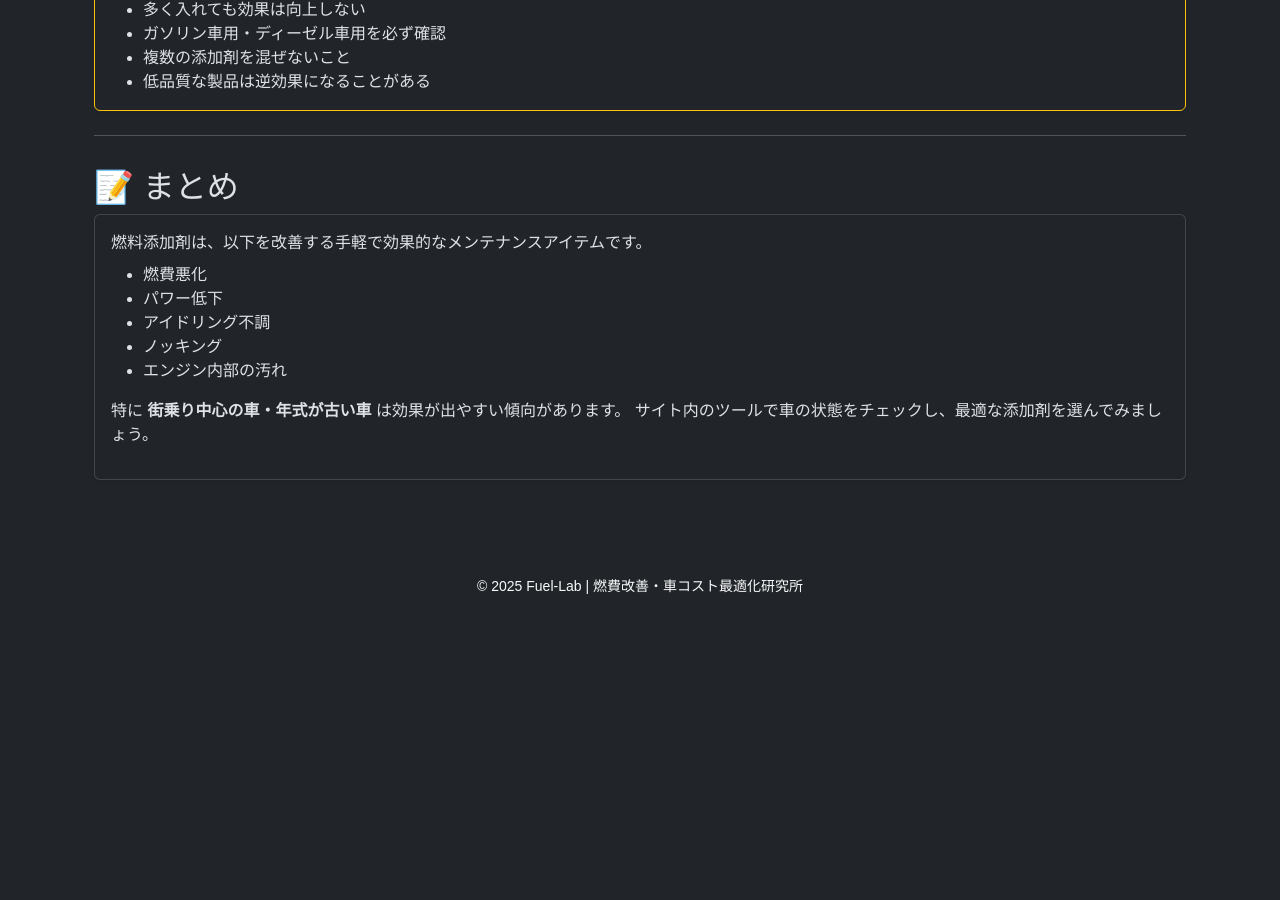
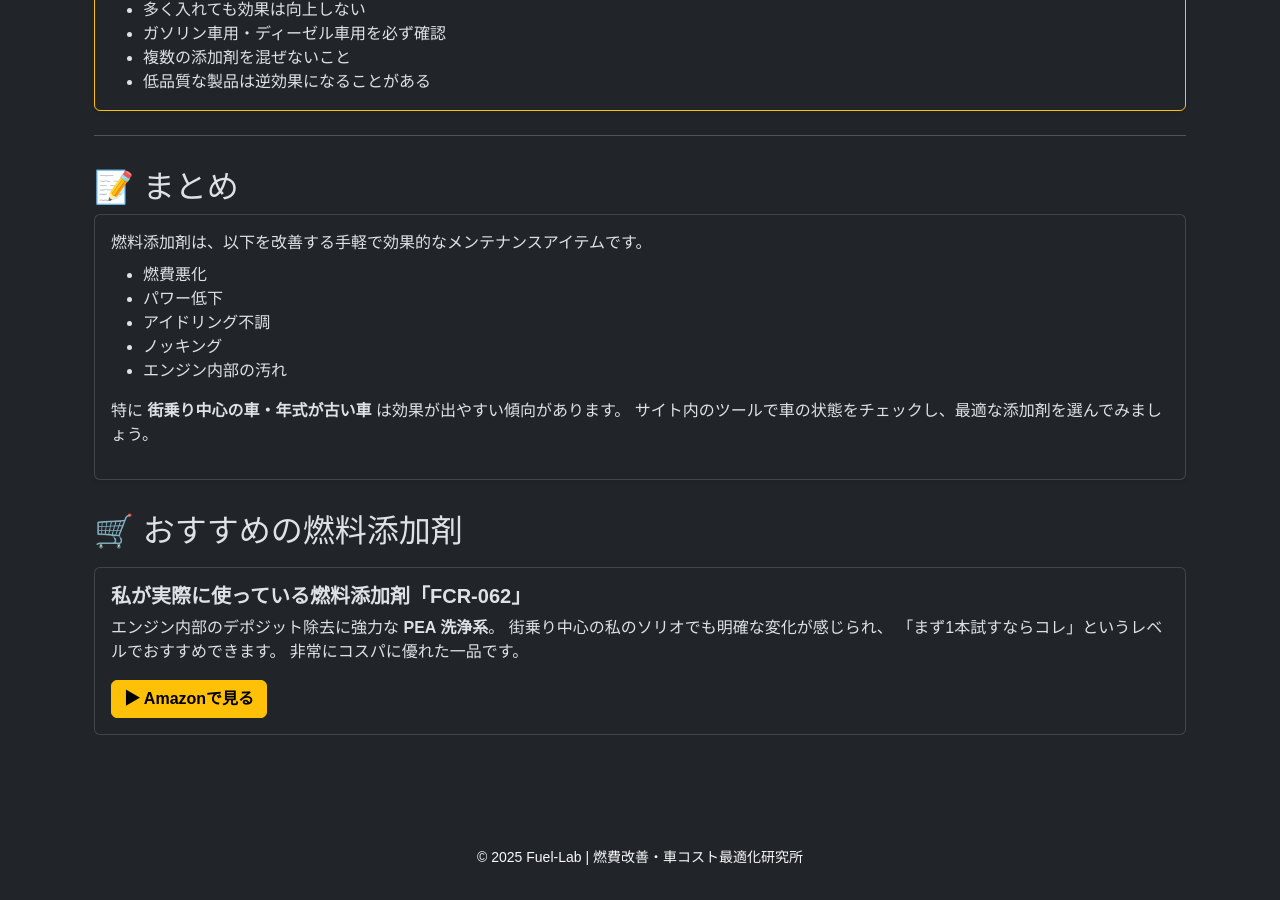
Before and after one commit to funyapar-org/fuel-lab, a Jekyll site: the page built from _knowledge/fuel-additive.md, in a window 1280 px wide and 900 px high, scrolled down 2424 px. Built offline with Jekyll 4.4.1, drawn with Linux system fonts in a browser that asks for light colours; before the commit the page ends 3053 px from its top, so only the background shows below that.

Commit message:
add fcr-062 link

```diff
--- a/_knowledge/fuel-additive.md
+++ b/_knowledge/fuel-additive.md
@@ -184,4 +184,21 @@ description: "燃料添加剤の役割、仕組み、効果、種類、選び方
   </div>
 </div>
 
+<h2>🛒 おすすめの燃料添加剤</h2>
+
+<div class="card my-3">
+  <div class="card-body">
+    <h5 class="card-title fw-bold">私が実際に使っている燃料添加剤「FCR-062」</h5>
+    <p class="card-text">
+      エンジン内部のデポジット除去に強力な <strong>PEA 洗浄系</strong>。
+      街乗り中心の私のソリオでも明確な変化が感じられ、
+      「まず1本試すならコレ」というレベルでおすすめできます。
+      非常にコスパに優れた一品です。
+    </p>
+    <a href="https://amzn.to/4aElZYg" target="_blank" class="btn btn-warning fw-bold">
+      ▶ Amazonで見る
+    </a>
+  </div>
 </div>
+
+</div>
```
Also changed, not shown: _about/privacy.md (+4 -0 lines).
